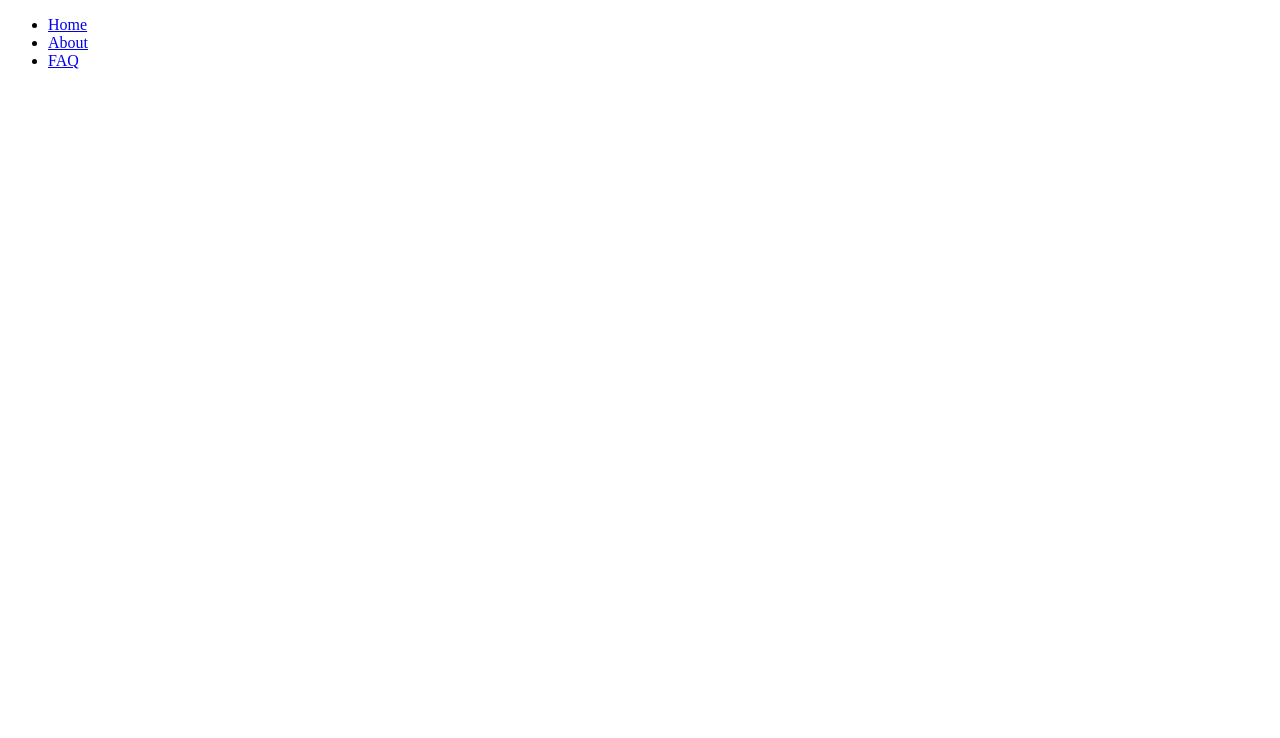
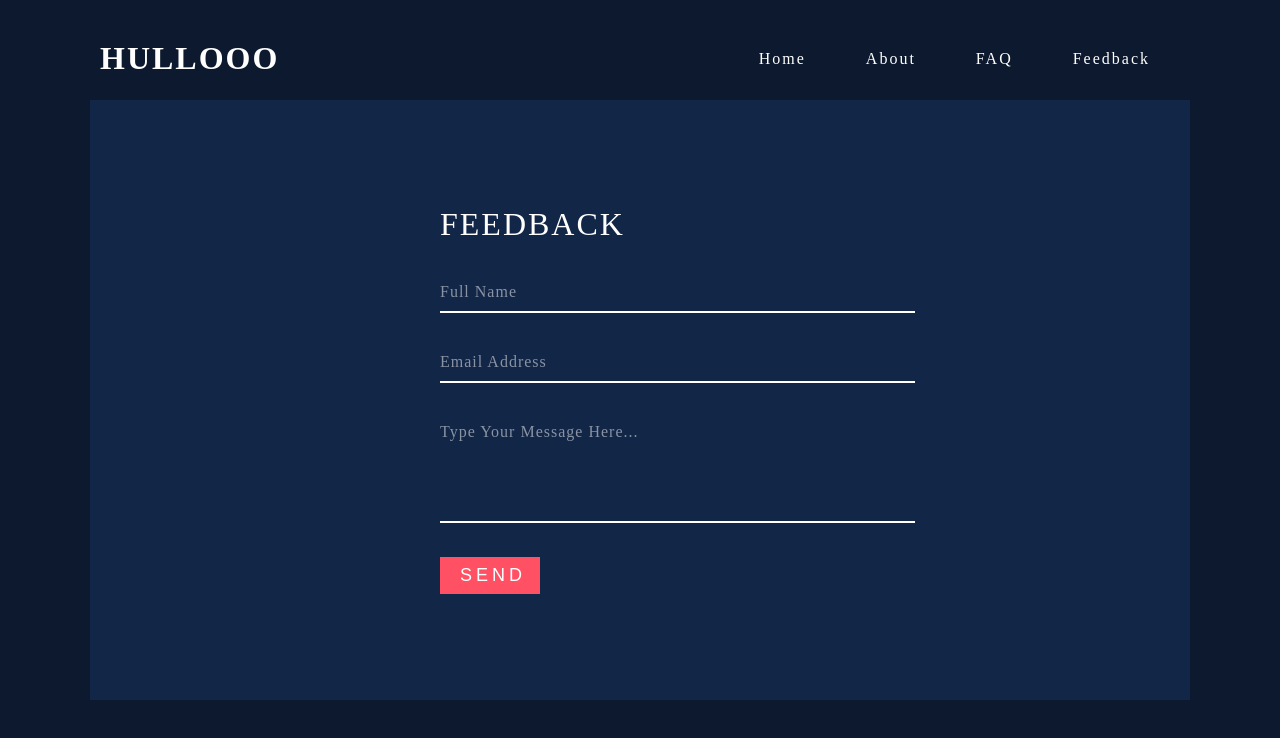
Before and after one commit to coderx31/fyp-frontend, a React (Vite) app: page /feedback in a window 1280 px wide. Before the commit this address had no page. Shown: the top 738 px of the page. Built offline with nearby package versions, Linux system fonts and the light colour scheme.

Commit message:
feedback form changes

```diff
--- /dev/null
+++ b/src/App.css
@@ -0,0 +1,13 @@
+
+* {
+    margin: 0;
+    padding: 0;
+    box-sizing: border-box;
+    font-family: 'Roboto' sans-serif;
+}
+
+
+body {
+    background: #242424;
+    min-height: 100vh;
+}
--- a/src/App.tsx
+++ b/src/App.tsx
@@ -3,6 +3,8 @@ import Home from './components/Home'
 import About from './components/About'
 import FAQ from './components/FAQ'
 import Navigation from './components/Navigation'
+import Feedback from './components/Feedback'
+import './App.css'
 
 function App() {
 
@@ -15,6 +17,7 @@ function App() {
           <Route path='/' Component={Home} />
           <Route path='/about' Component={About} />
           <Route path='/faq'  Component={FAQ} />
+          <Route path='/feedback' Component={Feedback}/>
         </Routes>
       </div>
     </Router>
--- /dev/null
+++ b/src/components/Feedback.css
@@ -0,0 +1,118 @@
+.feedback {
+    display: flex;
+    justify-content: center;
+    align-items: center;
+    min-height: 100vh;
+    background: #0d192e;
+}
+
+.feedback .container {
+    position: relative;
+    width: 100%;
+    max-width: 1100px;
+    margin: 20px;
+    height: 600px;
+    background: #122647;
+    display: flex;
+    justify-content: center;
+    align-items: center;
+}
+
+.feedback .container .formBx {
+    width: 50%;
+    display: flex;
+    justify-content: center;
+    align-items: center;
+}
+
+.feedback .container .formBx form {
+    position: relative;
+    width: 100%;
+    padding: 0 0 0 75px;
+}
+
+.feedback .container .formBx h2 {
+    color: #fff;
+    font-weight: 500;
+    font-size: 2em;
+    text-transform: uppercase;
+    letter-spacing: 2px;
+    margin-bottom: 40px;
+}
+
+.feedback .container .formBx form .inputBox {
+    position: relative;
+    margin-bottom: 40px;
+}
+
+.feedback .container .formBx form .inputBox:last-child {
+    margin-bottom: 0px;
+}
+
+.feedback .container .formBx form .inputBox input,
+.feedback .container .formBx form .inputBox textarea {
+    position: relative;
+    background: transparent;
+    outline: none;
+    border: none;
+    width: 100%;
+    color: #fff;
+    padding-bottom: 10px;
+    font-size: 16px;
+    letter-spacing: 1px;
+    font-weight: 300;
+    border-bottom: 2px solid rgba(255, 255, 255, 0.5);
+    resize: none;
+}
+
+.feedback .container .formBx form .inputBox textarea {
+    height: 100px;
+}
+
+.feedback .container .formBx form .inputBox input[type="submit"] {
+    background: #fff;
+    padding: 8px 20px;
+    margin-top: -10px;
+    width: 100px;
+    cursor: pointer;
+    background: #ff5064;
+    color: #fff;
+    font-size: 18px;
+    font-weight: 400;
+    border: none;
+    text-transform: uppercase;
+    letter-spacing: 4px;
+}
+
+.feedback .container .formBx form .inputBox input[type="submit"]:focus {
+    background: #1bfaad;
+    color: #111;
+}
+
+.feedback .formBx form .inputBox span {
+    position: absolute;
+    left: 0;
+    font-size: 16px;
+    font-weight: 300;
+    display: inline-block;
+    pointer-events: none;
+    letter-spacing: 1px;
+    color: rgba(255, 255, 255, 0.5);
+    transition: all 0.2s;
+}
+
+.feedback .container .formBx form .inputBox input:focus ~ span ,
+.feedback .container .formBx form .inputBox textarea:focus ~ span,
+.feedback .container .formBx form .inputBox input:valid ~ span,
+.feedback .container .formBx form .inputBox textarea:valid ~ span{
+    transform: translateY(-24px);
+    color: #1bfaad;
+    font-size: 14px;
+}
+
+.feedback .container .formBx form .inputBox input,
+.feedback .container .formBx form .inputBox textarea,
+.feedback .container .formBx form .inputBox input:valid,
+.feedback .container .formBx form .inputBox textarea:valid {
+    border-bottom-color: #fff;
+}
--- /dev/null
+++ b/src/components/Feedback.tsx
@@ -0,0 +1,64 @@
+import React, { useState } from 'react'
+import './Feedback.css'
+
+const Feedback = () => {
+  const [formData, setFormData] = useState({
+    name : '',
+    email: '',
+    message: ''
+  });
+
+  const handleChange = (e : React.ChangeEvent<HTMLInputElement | HTMLTextAreaElement>) => {
+    setFormData({
+      ...formData,
+      [e.target.name]: e.target.value,
+    })
+  };
+
+  const handleSubmit = (e: React.FormEvent) => {
+    e.preventDefault();
+
+    fetch('http://127.0.0.1:5000/api/v1/feedback', {
+      method: 'POST',
+      headers: {
+        'Content-Type': 'application/json'
+      },
+      body: JSON.stringify(formData)
+    })
+    .then(response => response.json())
+    .then(data => {
+      console.log(data);
+
+    })
+    .catch(err => console.log(err))
+  }
+  return (
+    <div className='feedback'>
+      <div className='container'>
+      <div className='formBx'>
+        <form onSubmit={handleSubmit}>
+          <h2>Feedback</h2>
+          <div className='inputBox'>
+            <input type="text" name='name' value={formData.name} onChange={handleChange} required/>
+            <span>Full Name</span>
+          </div>
+          <div className='inputBox'>
+            <input type="email" name='email' value={formData.email} onChange={handleChange} required/>
+            <span>Email Address</span>
+          </div>
+          <div className='inputBox'>
+            <textarea required name='message' value={formData.message}></textarea>
+            <span>Type Your Message Here...</span>
+          </div>
+          <div className='inputBox'>
+            <input type="submit" value='Send'/>
+          </div>
+        </form>
+      </div>
+      <div className='imgBx'></div>
+    </div>
+    </div>
+  )
+}
+
+export default Feedback
--- /dev/null
+++ b/src/components/Navigation.css
@@ -0,0 +1,44 @@
+header {
+    position: fixed;
+    top: 0;
+    left: 0;
+    width: 100%;
+    display: flex;
+    justify-content: space-between;
+    align-items: center;
+    transition: 0.6s;
+    padding: 40px 100px;
+}
+
+header .logo {
+    position: relative;
+    font-weight: 700;
+    color: #fff;
+    text-decoration: none;
+    font-size: 2em;
+    text-transform: uppercase;
+    letter-spacing: 2px;
+    transition: 0.6s;
+}
+
+header ul {
+    position: relative;
+    display: flex;
+    justify-content: center;
+    align-items: center;
+}
+
+header ul li {
+    position: relative;
+    list-style: none;
+}
+
+header ul li a {
+    position: relative;
+    margin: 0 15px;
+    text-decoration: none;
+    color: #fff;
+    letter-spacing: 2px;
+    font-weight: 500px;
+    transition: 0.5s
+}
--- a/src/components/Navigation.tsx
+++ b/src/components/Navigation.tsx
@@ -1,15 +1,25 @@
 import React from 'react'
 import { Link } from 'react-router-dom'
+import './Navigation.css'
 
 const Navigation = () => {
   return (
-    <nav>
+    // <nav>
+    //     <ul>
+    //         <li><Link to="/">Home</Link></li>
+    //         <li><Link to="/about">About</Link></li>
+    //         <li><Link to="/faq">FAQ</Link></li>
+    //     </ul>
+    // </nav>
+    <header>
+        <a href="#" className='logo'>Hullooo</a>
         <ul>
-            <li><Link to="/">Home</Link></li>
-            <li><Link to="/about">About</Link></li>
-            <li><Link to="/faq">FAQ</Link></li>
+        <li><a href="#"><Link to="/">Home</Link></a></li>
+        <li><a href="#"><Link to="/about">About</Link></a></li>
+        <li><a href="#"><Link to="/faq">FAQ</Link></a></li>
+        <li><a href="#"><Link to="/feedback">Feedback</Link></a></li>
         </ul>
-    </nav>
+    </header>
   )
 }
 
```
